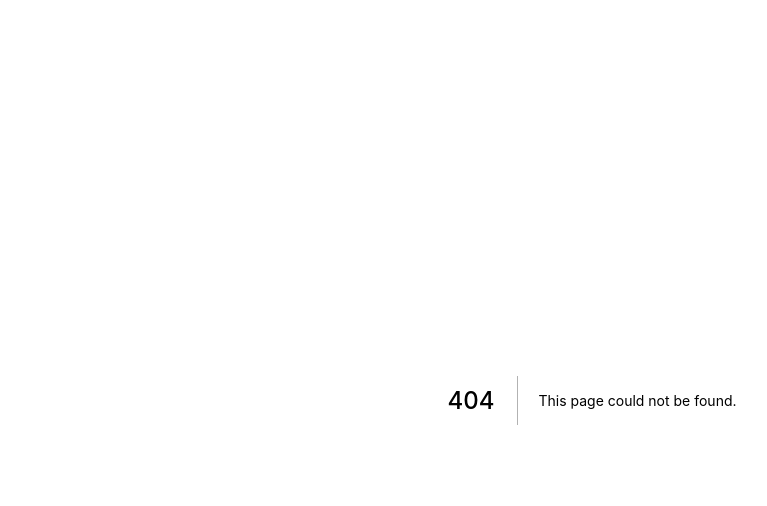
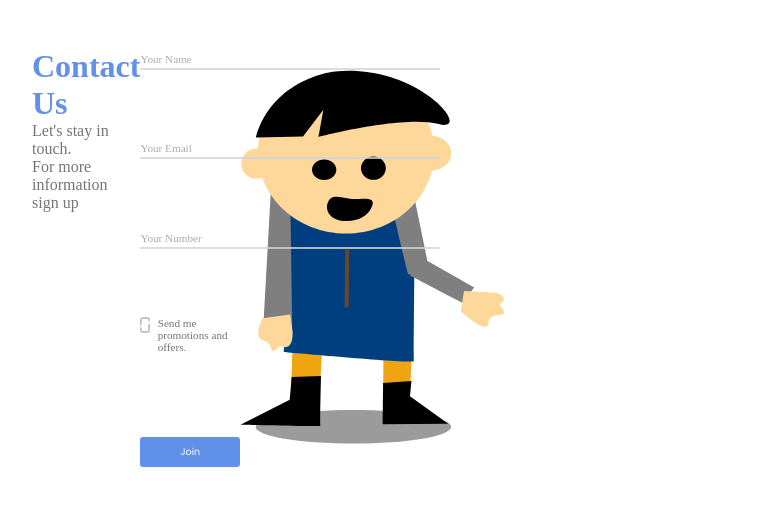
Before and after one commit to michaelpaulcuccia/gsap_animations, a Next.js app in the folder client/: page /register in a window 1280 px wide. Before the commit this address had no page. Shown: the top 506 px of the page, without its empty margins (48-815 px from the left). Built offline with nearby package versions, Linux system fonts and the light colour scheme.

Commit message:
updated Register to RegComp

```diff
--- a/client/components/Register.js
+++ b/client/components/RegComp.js
@@ -1,7 +1,7 @@
 import React from 'react';
-import styles from "../styles/Register.module.css";
+import styles from "../styles/RegComp.module.css";
 
-export default function Register() {
+export default function RegComp() {
     return (
         <div className='wrapper'>
 
--- a/client/pages/testpage.js
+++ b/client/pages/register.js
@@ -1,10 +1,10 @@
 import React from 'react';
-import Register from '../components/Register';
+import RegComp from '../components/RegComp';
 
 export default function testpage() {
     return (
         <div>
-            <Register />
+            <RegComp />
         </div>
     )
 }
```
Also changed, not shown: client/styles/RegComp.module.css (renamed from client/styles/Register.module.css). Lines whose indentation alone changed are shown as unchanged.
